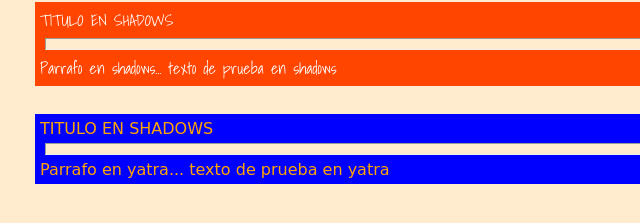
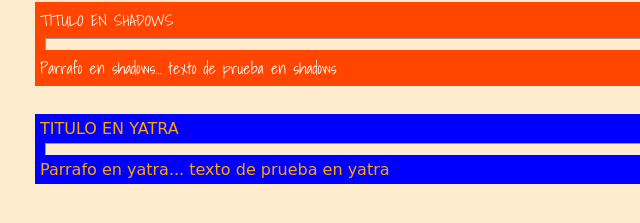
Before and after one commit to bernardocamera/GrupoTP, a plain HTML site: page servicios.html in a window 1280 px wide. Shown: the part 1136-1359 px from the top of the page, 0-640 px from the left. Drawn offline with Linux system fonts and the light colour scheme; a web font is replaced by a local one.

Commit message:
otra prueba

```diff
--- a/servicios.html
+++ b/servicios.html
@@ -66,7 +66,7 @@ Parrafo en acme... texto de prueba en acme</div>
     Parrafo en shadows... texto de prueba en shadows</div>
 <br>
 
-<div class="Yatra">TITULO EN SHADOWS <hr>
+<div class="Yatra">TITULO EN YATRA <hr>
     Parrafo en yatra... texto de prueba en yatra</div>
 <br>
 
```
